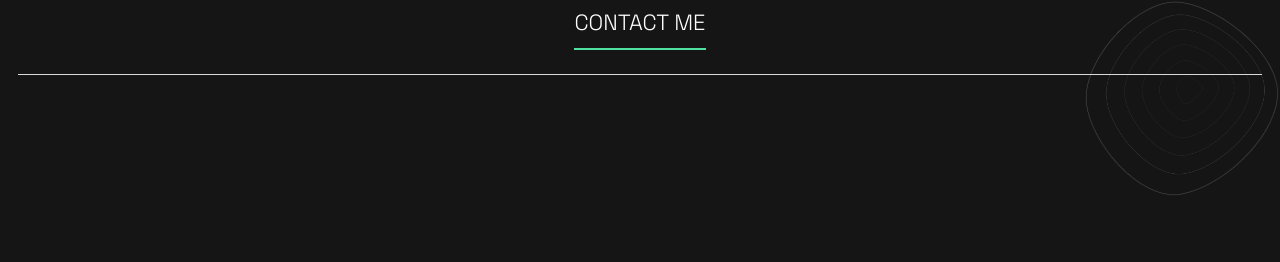
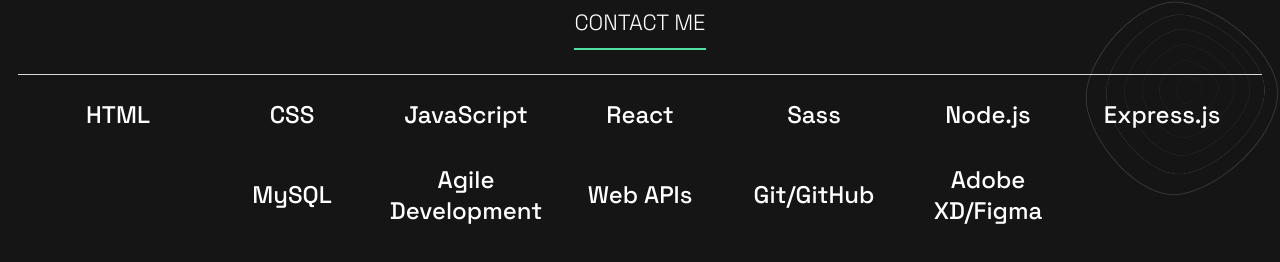
Before and after one commit to mehediali12/portfolio, a React (Create React App) app: page / in a window 1280 px wide. Shown: the part 462-724 px from the top of the page. Built offline with nearby package versions, Linux system fonts and the light colour scheme.

Commit message:
Add skills section plus styling

```diff
--- a/src/App.js
+++ b/src/App.js
@@ -2,12 +2,14 @@
 import Hero from "./Components/Hero/Hero";
 // import { BrowserRouter, Routes, Route } from "react-router-dom";
 import Navbar from "./Components/Navbar/Navbar";
+import Skills from "./Components/Skills/Skills";
 
 function App() {
   return (
     <main className='app'>
       <Navbar />
       <Hero />
+      <Skills />
     </main>
   );
 }
--- a/src/App.scss
+++ b/src/App.scss
@@ -3,6 +3,6 @@
 @use "./styles/partials/variables" as *;
 
 .app {
-  @include padding_between_components_mobile;
+  // @include padding_between_components_mobile;
   margin-top: 2.4rem;
 }
--- a/src/Components/Hero/Hero.jsx
+++ b/src/Components/Hero/Hero.jsx
@@ -6,7 +6,7 @@
 
 const Hero = () => {
   return (
-    <div className='hero'>
+    <section className='hero'>
       <img src={mehedi} alt='Image of Mehedi' className='hero__profileImg' />
       <div className='hero__text-wrapper'>
         <h1 className='hero__title'>
@@ -32,7 +32,7 @@
       <img className='hero__shape2' src={shape1} alt='' />
 
       <div className='hero__line'></div>
-    </div>
+    </section>
   );
 };
 
--- a/src/Components/Hero/Hero.scss
+++ b/src/Components/Hero/Hero.scss
@@ -2,6 +2,7 @@
 @use "../../styles/partials/mixins" as *;
 
 .hero {
+  @include padding_between_components_mobile;
   margin-top: 2.4rem;
   display: flex;
   flex-direction: column;
--- a/src/Components/Navbar/Navbar.scss
+++ b/src/Components/Navbar/Navbar.scss
@@ -4,7 +4,7 @@
 .navbar {
   display: flex;
   justify-content: space-between;
-  //   @include padding_between_components_mobile;
+  @include padding_between_components_mobile;
 
   &__title {
     color: $white;
--- /dev/null
+++ b/src/Components/Skills/Skills.jsx
@@ -0,0 +1,22 @@
+import "./Skills.scss";
+
+const Skills = () => {
+  return (
+    <section className='skills'>
+      <h1 className='skills__skill1'>HTML</h1>
+      <h1 className='skills__skill2'>CSS</h1>
+      <h1 className='skills__skill1'>JavaScript</h1>
+      <h1 className='skills__skill2'>React</h1>
+      <h1 className='skills__skill1'>Sass</h1>
+      <h1 className='skills__skill2'>Node.js</h1>
+      <h1 className='skills__skill1'>Express.js</h1>
+      <h1 className='skills__skill2'>MySQL</h1>
+      <h1 className='skills__skill1'>Agile Development</h1>
+      <h1 className='skills__skill2'>Web APIs</h1>
+      <h1 className='skills__skill1'>Git/GitHub</h1>
+      <h1 className='skills__skill2'>Adobe XD/Figma</h1>
+    </section>
+  );
+};
+
+export default Skills;
--- /dev/null
+++ b/src/Components/Skills/Skills.scss
@@ -0,0 +1,27 @@
+@use "../../styles/partials/variables" as *;
+@use "../../styles/partials/mixins" as *;
+
+.skills {
+  @include padding_between_components_mobile;
+  display: flex;
+  flex-wrap: wrap;
+  justify-content: center;
+  //   flex-direction: column;
+  margin-bottom: 2.4rem;
+
+  &__skill1,
+  &__skill2 {
+    display: flex;
+    flex-direction: column;
+    align-items: center;
+    justify-content: center;
+    // background-color: tan;
+    height: 8rem;
+    width: 15rem;
+    color: $white;
+    font-weight: 500;
+    font-size: 2.4rem;
+    text-align: center;
+    margin: 0 1.2rem;
+  }
+}
```
